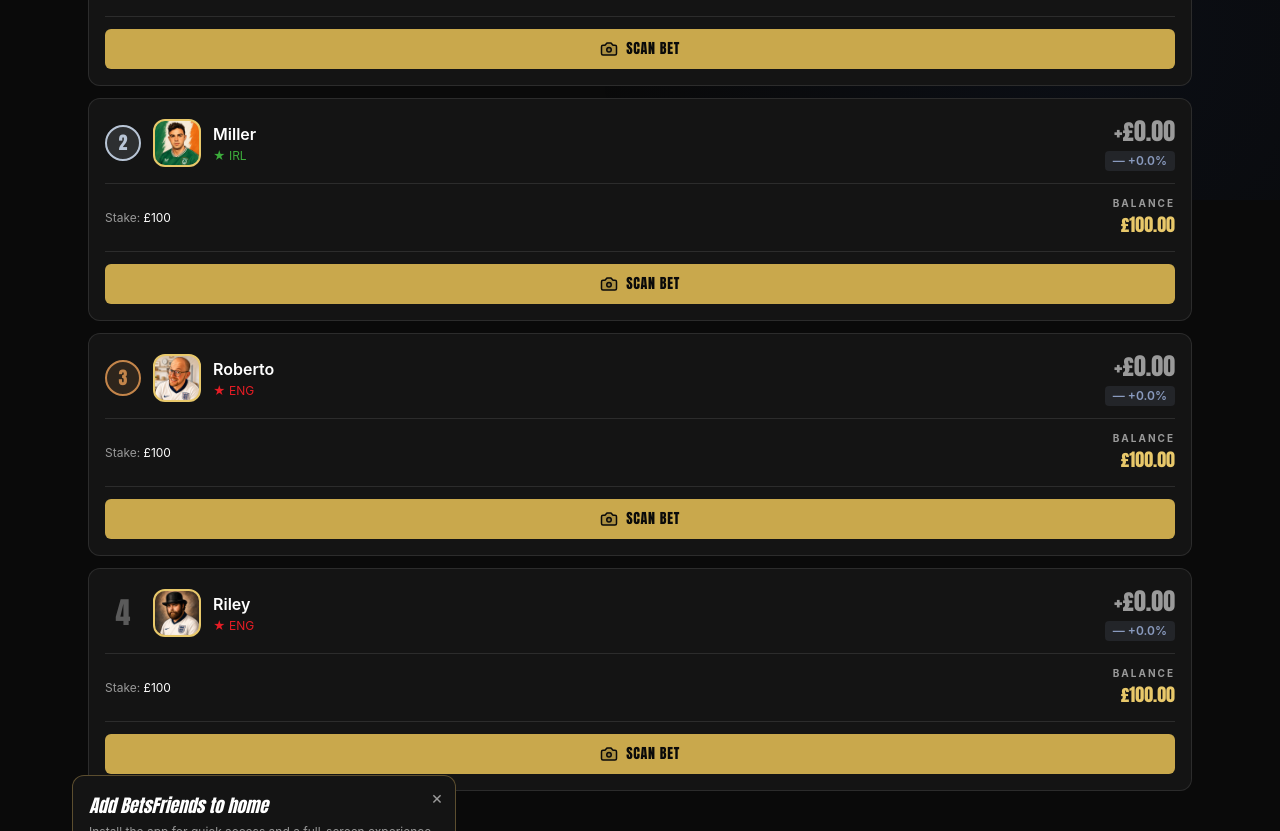
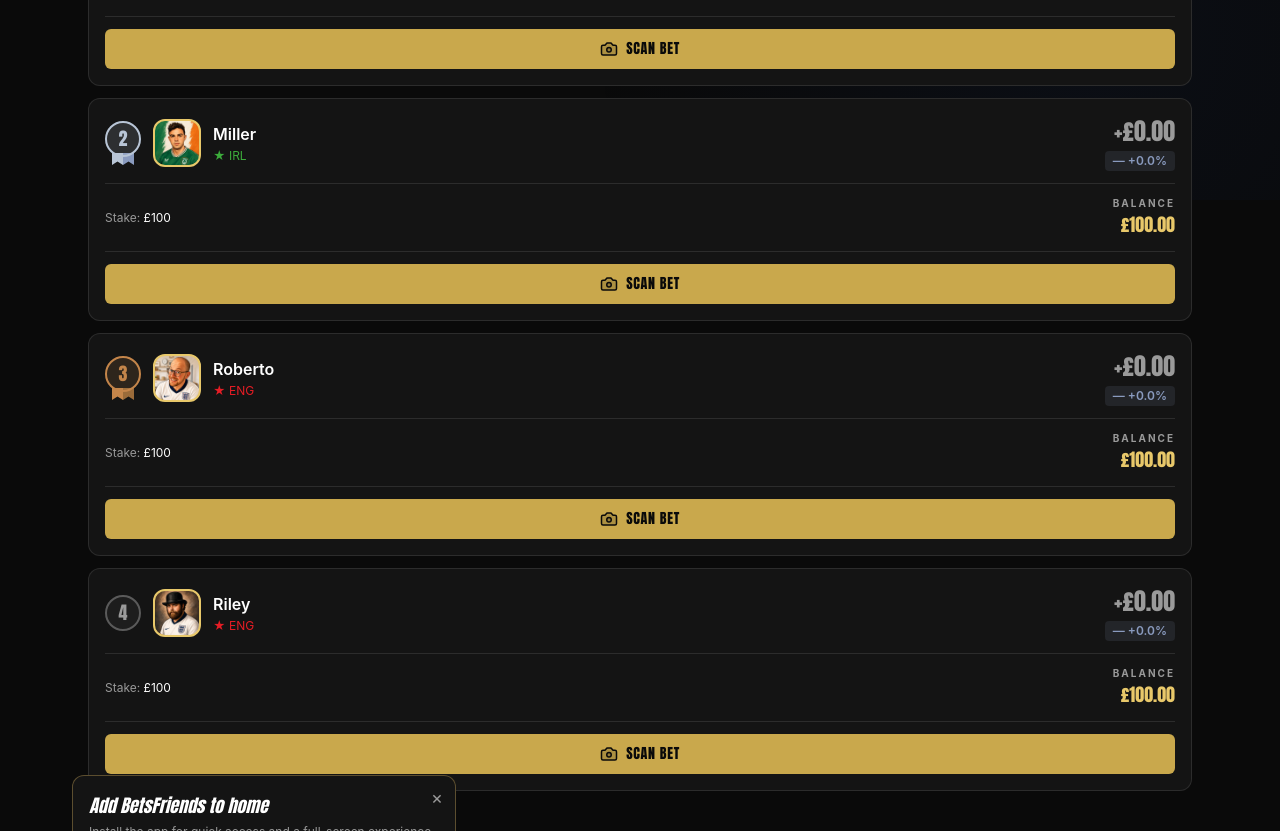
Before and after one commit to rileypap03/Betsfriends, a Next.js app: page / in a window 1280 px wide. Shown: the part 600-1431 px from the top of the page. Built offline with nearby package versions, Linux system fonts and the light colour scheme; no server answers.

Commit message:
add color-coded ribbon tails to 1st/2nd/3rd medals, make 4th a matching circle without ribbon

```diff
--- a/components/Leaderboard.tsx
+++ b/components/Leaderboard.tsx
@@ -55,8 +55,9 @@ export default function Leaderboard() {
               <Link href={`/player/${member.id}`} className="block hover:opacity-80 transition-opacity">
                 <div className="flex items-center gap-3">
                   {idx < 3 ? (
+                    <div className="relative shrink-0 flex flex-col items-center" style={{ width: 36 }}>
                       <div
-                      className="w-9 h-9 rounded-full shrink-0 flex items-center justify-center font-display text-lg border-2"
+                        className="w-9 h-9 rounded-full flex items-center justify-center font-display text-lg border-2 z-10"
                         style={{
                           background:
                             idx === 0 ? 'rgba(232,200,106,0.15)' : idx === 1 ? 'rgba(184,197,214,0.15)' : 'rgba(196,133,74,0.15)',
@@ -66,8 +67,29 @@ export default function Leaderboard() {
                       >
                         {idx + 1}
                       </div>
+                      {/* Ribbon tails */}
+                      <div className="flex -mt-1" style={{ width: 22 }}>
+                        <div
+                          className="flex-1 h-3"
+                          style={{
+                            background: idx === 0 ? 'var(--gold-bright)' : idx === 1 ? '#B8C5D6' : '#C4854A',
+                            clipPath: 'polygon(0 0, 100% 0, 100% 100%, 50% 70%, 0 100%)',
+                          }}
+                        />
+                        <div
+                          className="flex-1 h-3"
+                          style={{
+                            background: idx === 0 ? 'var(--gold)' : idx === 1 ? '#8A9BBF' : '#9A6B3A',
+                            clipPath: 'polygon(0 0, 100% 0, 100% 100%, 50% 70%, 0 100%)',
+                          }}
+                        />
+                      </div>
+                    </div>
                   ) : (
-                    <div className="font-display text-3xl w-9 text-center shrink-0 text-text-dim">
+                    <div
+                      className="w-9 h-9 rounded-full shrink-0 flex items-center justify-center font-display text-lg border-2"
+                      style={{ background: 'rgba(255,255,255,0.04)', borderColor: '#5A5A5A', color: '#9A9A9A' }}
+                    >
                       {idx + 1}
                     </div>
                   )}
```
Lines whose indentation alone changed are shown as unchanged.
